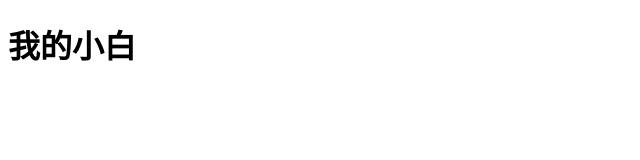
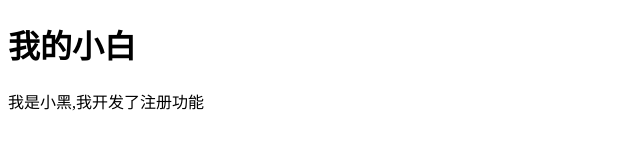
Before and after one commit to Leeyl219/myfirst, a plain HTML site: page nice.html in a window 1280 px wide. Shown: the whole page, without its empty margins (0-640 px from the left). Drawn offline with Linux system fonts and the light colour scheme.

Commit message:
我是小黑,我开发了注册功能

```diff
--- a/nice.html
+++ b/nice.html
@@ -8,5 +8,7 @@
 </head>
 <body>
     <h1>我的小白</h1>
+
+    <div>我是小黑,我开发了注册功能</div>
 </body>
 </html>
```
